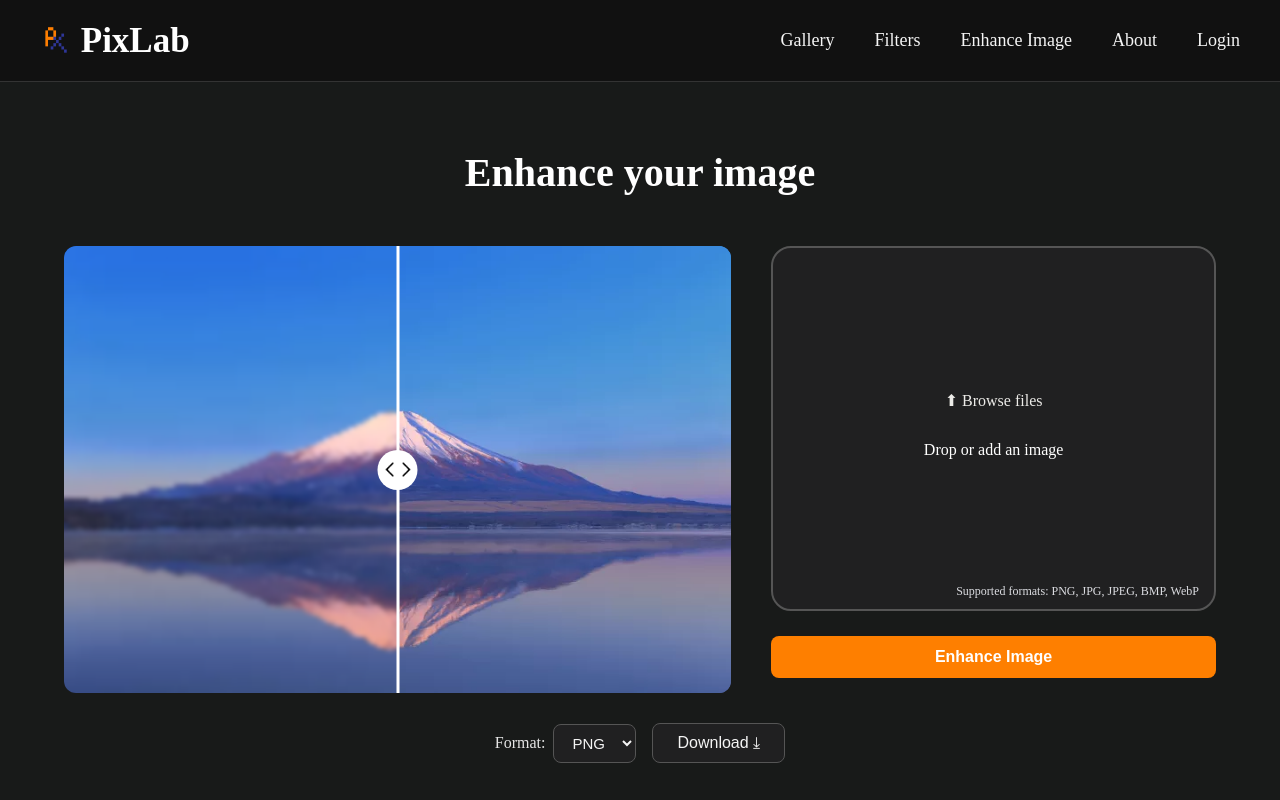
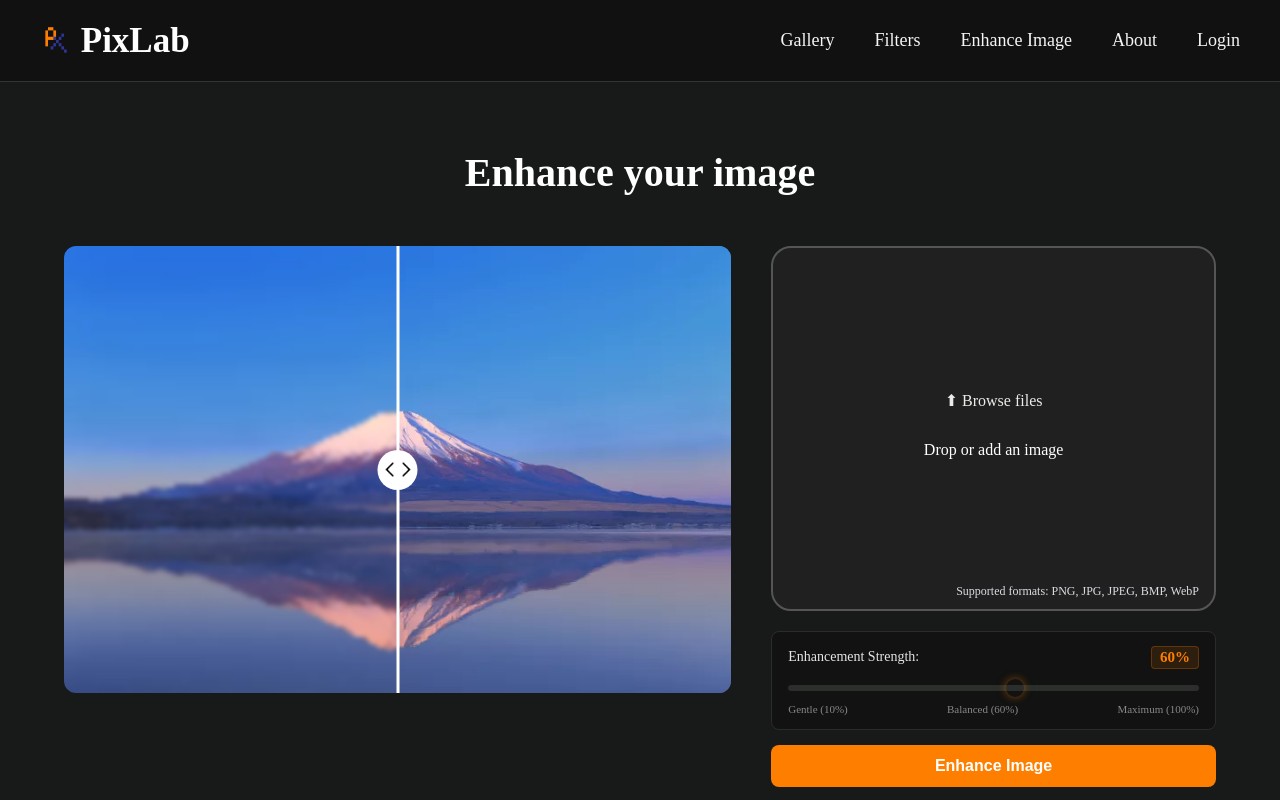
Before and after one commit to Sh4uryaa/PixLab, a website built with Vite: page enhance.html in a window 1280 px wide. Shown: the top 800 px of the page. Built offline with nearby package versions, Linux system fonts and the light colour scheme; some packages are replaced by stand-ins of ours; no server answers.

Commit message:
Add interactive enhancement percentage slider to control enhancement strength

```diff
--- a/enhance.html
+++ b/enhance.html
@@ -93,6 +93,25 @@
                 <input type="file"
                     id="fileInput"
                     accept="image/*">
+
+                <div class="enhance-intensity-control">
+                    <div class="intensity-label-row">
+                        <label for="enhanceIntensitySlider">Enhancement Strength:</label>
+                        <span id="enhanceIntensityValue">60%</span>
+                    </div>
+                    <input type="range"
+                        id="enhanceIntensitySlider"
+                        min="10"
+                        max="100"
+                        value="60"
+                        step="5"
+                        aria-label="Enhancement Strength Percentage">
+                    <div class="intensity-scale-labels">
+                        <span>Gentle (10%)</span>
+                        <span>Balanced (60%)</span>
+                        <span>Maximum (100%)</span>
+                    </div>
+                </div>
 
                 <button id="applyEnhancementBtn">
                     Enhance Image
--- a/pixlab_wasm.js
+++ b/pixlab_wasm.js
@@ -232,9 +232,21 @@
                     }
                 }
             } else if (filterCode === 7) { // Multi-Stage Unsharp Mask & Clarity Enhancer
-                const alpha = param > 0 ? param : 2.0;
-                const contrastFactor = 0.18;
-                const vibranceFactor = 1.18;
+                let alpha, contrastFactor, vibranceFactor;
+                if (param > 5.0) { // Percentage mode (e.g. 10 to 100)
+                    const p = Math.max(0.10, Math.min(1.0, param / 100.0));
+                    alpha = 0.3 + p * 3.3;
+                    contrastFactor = 0.04 + p * 0.28;
+                    vibranceFactor = 1.02 + p * 0.28;
+                } else if (param > 0.0) {
+                    alpha = param;
+                    contrastFactor = 0.18;
+                    vibranceFactor = 1.18;
+                } else {
+                    alpha = 2.0;
+                    contrastFactor = 0.18;
+                    vibranceFactor = 1.18;
+                }
 
                 // 1. Adaptive separable box blur to extract low-frequency spatial base
                 const radius = Math.max(2, Math.min(6, Math.floor(Math.min(width, height) / 100)));
--- a/script.js
+++ b/script.js
@@ -530,15 +530,35 @@ document.addEventListener("DOMContentLoaded", () => {
     }
 
     // "Enhance Image" button on enhance.html
+    const enhanceIntensitySlider = document.getElementById("enhanceIntensitySlider");
+    const enhanceIntensityValue = document.getElementById("enhanceIntensityValue");
+    let hasEnhancedOnce = false;
+
     if (applyEnhancementBtn) {
+        if (enhanceIntensitySlider && enhanceIntensityValue) {
+            enhanceIntensitySlider.addEventListener("input", () => {
+                enhanceIntensityValue.textContent = `${enhanceIntensitySlider.value}%`;
+            });
+
+            // If user already enhanced once, moving the slider live updates the result
+            enhanceIntensitySlider.addEventListener("change", () => {
+                if (hasEnhancedOnce) {
+                    applyEnhancementBtn.click();
+                }
+            });
+        }
+
         applyEnhancementBtn.addEventListener("click", async () => {
             const originalText = applyEnhancementBtn.textContent;
             applyEnhancementBtn.textContent = "Enhancing...";
             applyEnhancementBtn.disabled = true;
 
+            const percentage = enhanceIntensitySlider ? parseFloat(enhanceIntensitySlider.value) : 60;
+
             await new Promise((resolve) => setTimeout(resolve, 30));
-            // Filter 7: Multi-Stage Unsharp Mask & Clarity Enhancer with alpha = 2.2
-            await processWithWasm(7, 2.2, "enhanced");
+            // Filter 7: Multi-Stage Unsharp Mask & Clarity Enhancer with user percentage
+            await processWithWasm(7, percentage, "enhanced");
+            hasEnhancedOnce = true;
 
             applyEnhancementBtn.textContent = originalText;
             applyEnhancementBtn.disabled = false;
--- a/style.css
+++ b/style.css
@@ -410,8 +410,84 @@ nav {
 }
 
 
+.enhance-intensity-control {
+    display: flex;
+    flex-direction: column;
+    gap: 8px;
+    margin-top: 20px;
+    background: #111211;
+    border: 1px solid #2a2c2a;
+    border-radius: 8px;
+    padding: 14px 16px;
+}
+
+.intensity-label-row {
+    display: flex;
+    justify-content: space-between;
+    align-items: center;
+    font-size: 14px;
+    color: #e5e5e5;
+    font-weight: 500;
+}
+
+#enhanceIntensityValue {
+    color: #fe7f00;
+    font-weight: 700;
+    font-size: 15px;
+    background: rgba(254, 127, 0, 0.12);
+    padding: 2px 8px;
+    border-radius: 4px;
+    border: 1px solid rgba(254, 127, 0, 0.25);
+}
+
+.enhance-intensity-control input[type="range"] {
+    -webkit-appearance: none;
+    appearance: none;
+    width: 100%;
+    height: 6px;
+    background: #2b2e2b;
+    border-radius: 3px;
+    outline: none;
+    cursor: pointer;
+    margin: 8px 0 4px;
+}
+
+.enhance-intensity-control input[type="range"]::-webkit-slider-thumb {
+    -webkit-appearance: none;
+    appearance: none;
+    width: 18px;
+    height: 18px;
+    border-radius: 50%;
+    background: #fe7f00;
+    cursor: pointer;
+    box-shadow: 0 0 8px rgba(254, 127, 0, 0.5);
+    transition: transform 0.15s ease, background-color 0.15s ease;
+}
+
+.enhance-intensity-control input[type="range"]::-webkit-slider-thumb:hover {
+    transform: scale(1.15);
+    background: #ff9429;
+}
+
+.enhance-intensity-control input[type="range"]::-moz-range-thumb {
+    width: 18px;
+    height: 18px;
+    border-radius: 50%;
+    background: #fe7f00;
+    border: none;
+    cursor: pointer;
+    box-shadow: 0 0 8px rgba(254, 127, 0, 0.5);
+}
+
+.intensity-scale-labels {
+    display: flex;
+    justify-content: space-between;
+    font-size: 11px;
+    color: #888;
+}
+
 #applyEnhancementBtn {
-    margin-top: 25px;
+    margin-top: 15px;
 
     padding: 12px 24px;
 
```
Also changed, not shown: 1 other file.
